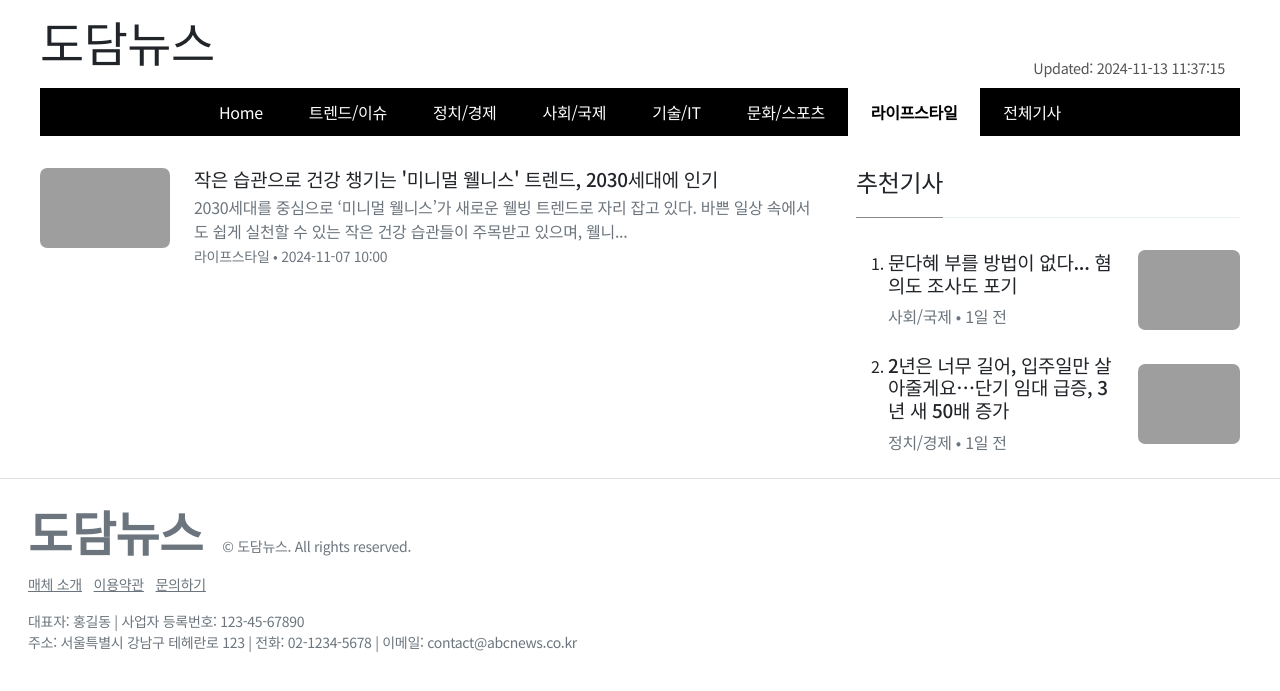
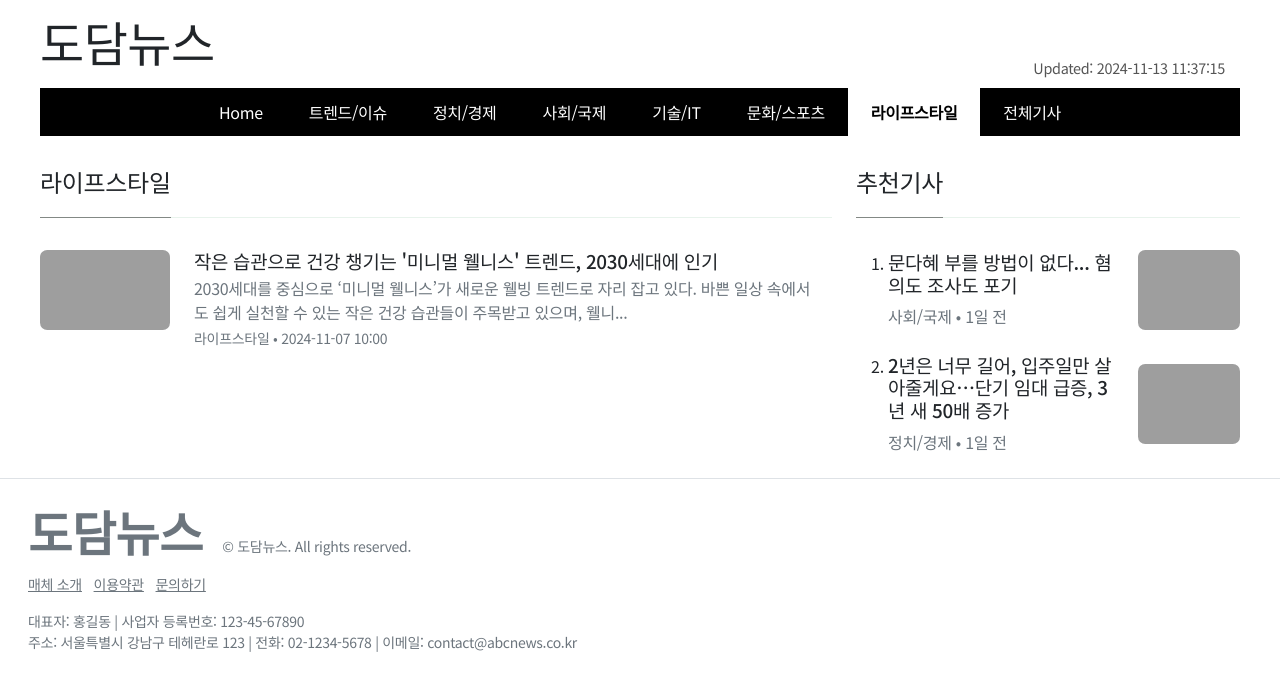
Before and after one commit to DongHakLee/donghaklee.github.io, a Jekyll site: the page built from _pages/lifestyle.md, in a window 1280 px wide, cut to the strip 0-691 px from the top of the page. Built offline with Jekyll 4.4.1, drawn with Linux system fonts in a browser that asks for light colours; nearby versions of some CDN libraries; the list of posts is cut into pages by our own code; grey boxes are pictures that could not be loaded.

```diff
--- a/_includes/menu-header.html
+++ b/_includes/menu-header.html
@@ -21,5 +21,5 @@
     <a class="nav-link {% if page.url contains '/lifestyle/' %}active{% endif %}" href="/lifestyle"><span>라이프스타일</span></a>
 </li>
 <li class="nav-item">
-    <a class="nav-link" {% if page.url contains '/all/' %}active{% endif %}" href="/all"><span>전체기사</span></a>
+    <a class="nav-link {% if page.url contains '/all/' %}active{% endif %}" href="/all"><span>전체기사</span></a>
 </li>
--- a/_layouts/category-page.html
+++ b/_layouts/category-page.html
@@ -7,6 +7,7 @@ layout: default
     <div class="mw-1200 mx-auto">
         <div class="row">
             <div class="col-md-8">
+                <h4 class="font-weight-bold spanborder"><span>{{ page.title }}</span></h4>
                 {% if paginator.posts.size > 0 %}
                     <div class="posts-list mb-4">
                         {% for post in paginator.posts %}
```
Also changed, not shown: _posts/2024-11-13-44749346.md (+2 -2 lines).
